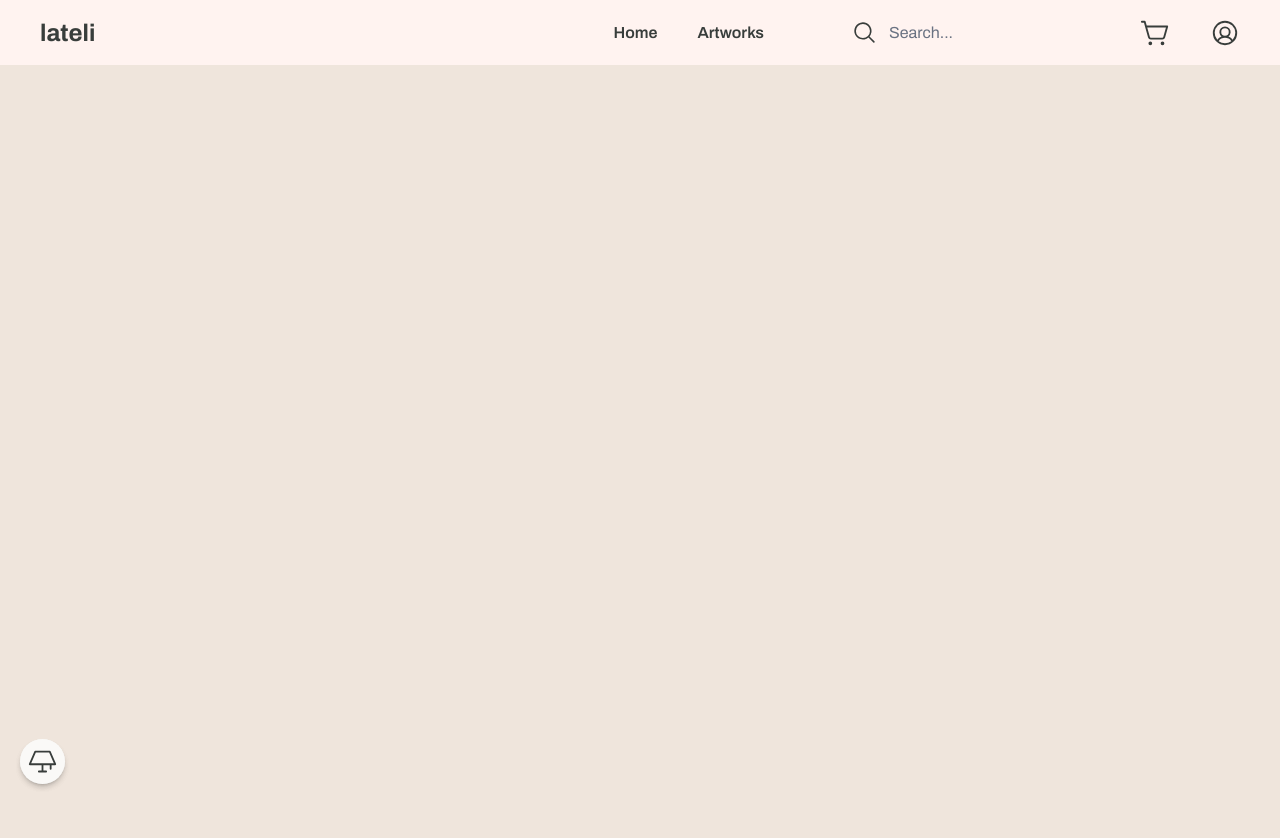
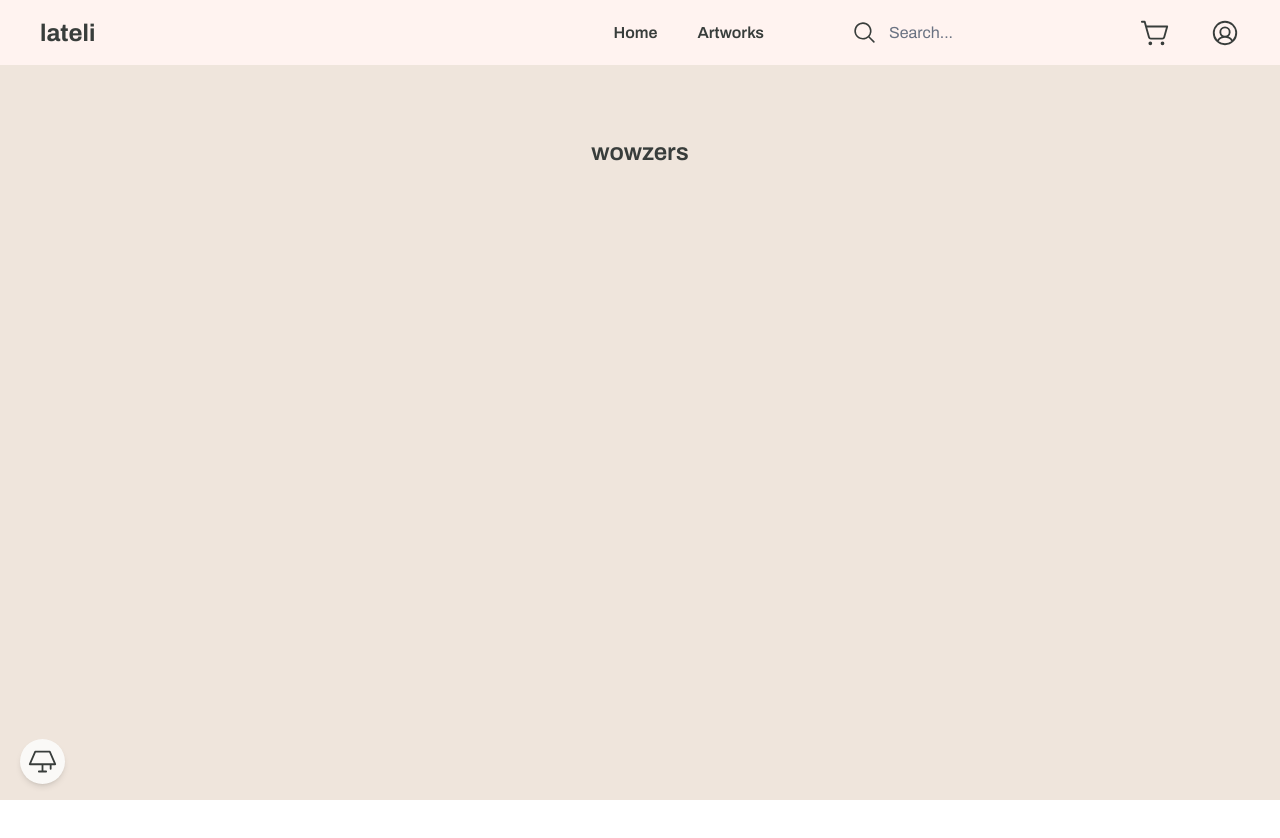
Before and after one commit to jyynso/lateli, a React (Vite) app in the folder client/: page /cart in a window 1280 px wide. After the commit the page ends 800 px from the top, so only its background shows below. Built offline with nearby package versions, Linux system fonts and the light colour scheme; no server answers.

Commit message:
fix: render overlap

```diff
--- a/client/src/pages/Cart.tsx
+++ b/client/src/pages/Cart.tsx
@@ -1,17 +1,11 @@
-import Navigation from "../components/Navigation";
-import ToggleTheme from "../components/ToggleTheme";
-
 function Cart() {
   return (
-    <div>
-      <Navigation />
-      <ToggleTheme />
-
-      <div className=" bg-(--bg-light) min-h-screen no-scrollbar">
-        <h1 className="text-center mt-10">wowzers</h1>
+    <div className="min-h-screen bg-(--bg-light) pt-24">
+      <div className="mx-auto max-w-6xl px-6 py-10">
+        <h1 className="text-center text-2xl font-semibold">wowzers</h1>
       </div>
     </div>
-  )
+  );
 }
 
 export default Cart;
```
